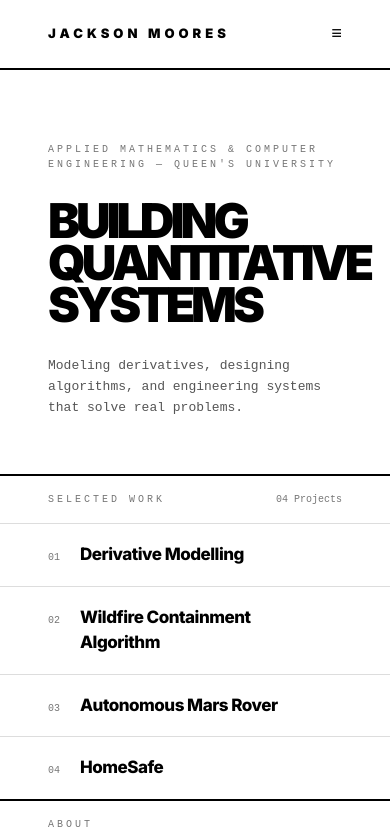
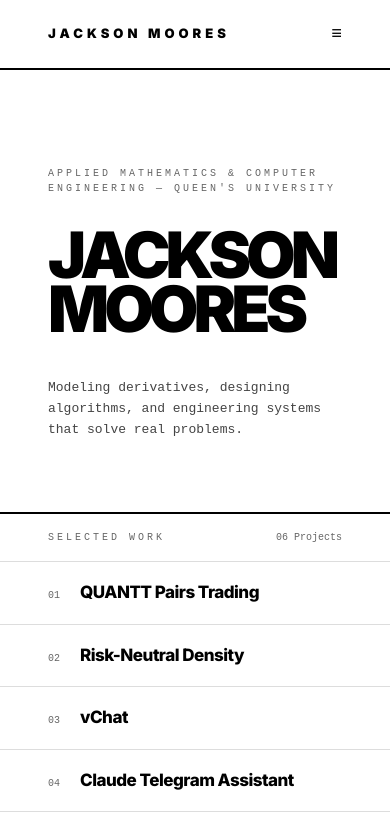
Before and after one commit to jcmcode/jack-portfolio, a Next.js app: page / in a window 390 px wide. Shown: the top 833 px of the page. Built offline with nearby package versions, Linux system fonts and the light colour scheme.

Commit message:
feat: darker grey text, bigger hero with name, accurate projects from GitHub, gitignore PDFs

```diff
--- a/src/app/globals.css
+++ b/src/app/globals.css
@@ -9,8 +9,8 @@
 :root {
   --bg: #fff;
   --fg: #000;
-  --text-secondary: #555;
-  --text-muted: #767676;
+  --text-secondary: #444;
+  --text-muted: #666;
   --border: #000;
   --border-subtle: #ddd;
   --hover-bg: #000;
--- a/src/components/hero.tsx
+++ b/src/components/hero.tsx
@@ -8,13 +8,13 @@ export default function Hero() {
   return (
     <section
       style={{
-        padding: "72px 48px 56px",
+        padding: "96px 48px 72px",
         borderBottom: "2px solid var(--border)",
       }}
     >
       <SnapIn>
         <div
-          className="font-mono text-[10px] uppercase tracking-[3px] mb-7"
+          className="font-mono text-[10px] uppercase tracking-[3px] mb-8"
           style={{ color: "var(--text-muted)" }}
         >
           {PERSONAL.tagline} — {PERSONAL.university}
@@ -23,21 +23,19 @@ export default function Hero() {
 
       <SnapIn delay={0.05}>
         <h1
-          className="text-[clamp(48px,8vw,72px)] font-black leading-[0.88] mb-7"
-          style={{ letterSpacing: "-4px", color: "var(--fg)" }}
+          className="text-[clamp(64px,12vw,120px)] font-black leading-[0.85] mb-10"
+          style={{ letterSpacing: "-5px", color: "var(--fg)" }}
         >
-          BUILDING
+          JACKSON
           <br />
-          QUANTITATIVE
-          <br />
-          SYSTEMS
+          MOORES
         </h1>
       </SnapIn>
 
       <SnapIn delay={0.1}>
         <div className="flex justify-between items-end">
           <p
-            className="font-mono text-[13px] leading-relaxed max-w-[420px]"
+            className="font-mono text-[13px] leading-relaxed max-w-[480px]"
             style={{ color: "var(--text-secondary)" }}
           >
             {PERSONAL.intro}
--- a/src/data/projects.ts
+++ b/src/data/projects.ts
@@ -19,84 +19,159 @@ export interface Project {
 
 export const projects: Project[] = [
   {
-    slug: "derivative-modelling",
-    title: "Derivative Modelling",
-    description: "Financial modeling toolkit using the Breeden-Litzenberger theorem for extracting risk-neutral probability distributions from option prices.",
-    tags: ["Python", "NumPy", "Quantitative Finance"],
-    status: "In Progress",
-    timeline: "2025 — Present",
-    role: "Solo Developer",
-    githubUrl: "https://github.com/jcmcode",
+    slug: "pairs-trading",
+    title: "QUANTT Pairs Trading",
+    description:
+      "Quantitative trading framework that discovers and trades equity pairs through unsupervised clustering across 142 tickers and 5 sectors.",
+    tags: ["Python", "Scikit-learn", "Pandas", "Quantitative Finance"],
+    status: "Complete",
+    timeline: "2024 — 2025",
+    role: "QUANTT Research Group",
+    githubUrl: "https://github.com/jcmcode/QUANTT-PairsTrading",
     stats: [
-      { value: "3", label: "Pricing Models" },
-      { value: "~2K", label: "Lines of Code" },
-      { value: "PDF", label: "Risk-Neutral Dist." },
+      { value: "64%", label: "Profitability" },
+      { value: "142", label: "Tickers Analyzed" },
+      { value: "5x", label: "vs Random Selection" },
     ],
     sections: {
-      overview: "A financial modeling toolkit that uses the Breeden-Litzenberger theorem to extract risk-neutral probability distributions from option prices. The goal is to build an intuitive system for pricing derivatives and understanding implied market expectations.",
-      approach: "Option chain data ingestion and cleaning pipeline. Numerical differentiation of call prices to extract risk-neutral PDFs. Monte Carlo simulation for exotic derivative pricing. Visualization suite for probability distributions and Greeks.",
-      results: "Successfully extracted implied probability distributions that closely match historical realized distributions. The toolkit provides a clean interface for exploring how market expectations shift across different expiration dates.",
-      learnings: "Deepened understanding of the relationship between option prices and probabilistic expectations. Practical challenges of numerical methods — noise handling, interpolation choices, and the importance of robust data pipelines.",
+      overview:
+        "A quantitative trading research framework that discovers and trades equity pairs through unsupervised clustering. Instead of traditional cointegration, it identifies assets that repeatedly cluster together based on real-time feature similarity, then validates and backtests these persistent pairs across 142 tickers in 5 sectors.",
+      approach:
+        "Used OPTICS, KMeans, and DBSCAN clustering to identify pairs based on feature similarity rather than price correlation. Validated pairs through a 5-test scored methodology with permutation testing. Applied Kalman-filtered hedge ratios for dynamic position sizing with 10bps transaction cost modeling.",
+      results:
+        "Achieved 5x improvement over random pair selection (4.0% vs 0.8% pass rate). Identified 3,643 pairs exceeding 8% noise-adjusted frequency threshold. 64% profitability on top 50 pairs. 940 statistically significant pairs confirmed via permutation testing.",
+      learnings:
+        "Developed deep understanding of unsupervised learning applied to financial data. Learned the importance of rigorous statistical validation — permutation testing revealed that many seemingly profitable pairs were indistinguishable from noise without proper controls.",
     },
   },
   {
-    slug: "wildfire-containment",
-    title: "Wildfire Containment Algorithm",
-    description: "UAV coordination system using Lloyd's algorithm for optimal wildfire containment positioning.",
-    tags: ["C++", "Algorithms"],
+    slug: "risk-neutral-density",
+    title: "Risk-Neutral Density",
+    description:
+      "Implements Breeden-Litzenberger (1978) to extract market-implied probability distributions from SPY options data.",
+    tags: ["Python", "Jupyter", "Options Pricing", "Finance"],
     status: "Complete",
-    timeline: "2024",
+    timeline: "2025",
     role: "Solo Developer",
+    githubUrl: "https://github.com/jcmcode/risk-neutral-density",
     stats: [
-      { value: "Lloyd's", label: "Core Algorithm" },
-      { value: "Multi", label: "UAV Coordination" },
-      { value: "C++", label: "Implementation" },
+      { value: "19", label: "Figures Generated" },
+      { value: "SPY", label: "Options Data" },
+      { value: "B-L", label: "Core Method" },
     ],
     sections: {
-      overview: "A system for coordinating multiple UAVs to optimally contain wildfire spread using Lloyd's algorithm for Voronoi-based positioning.",
-      approach: "Implemented Lloyd's algorithm to iteratively compute optimal UAV positions based on fire perimeter geometry. Simulation engine models fire spread dynamics to test containment strategies.",
-      results: "Achieved effective containment positioning that adapts to changing fire perimeters in real-time simulation.",
-      learnings: "Gained experience with computational geometry, Voronoi diagrams, and real-time optimization under changing constraints.",
+      overview:
+        "Implements the Breeden-Litzenberger (1978) method to extract market-implied probability distributions from live SPY options data. Demonstrates how option prices encode forward-looking market expectations about asset price movements and tail risks.",
+      approach:
+        "Live SPY options data acquisition and processing. Volatility smile extraction via Black-Scholes inversion using Brent's algorithm. Risk-neutral density recovery using butterfly spread approximation with cubic spline interpolation.",
+      results:
+        "Generated 19 publication-quality figures showing market-implied distributions. Key empirical finding: the market assigns 2-10x more probability to large declines (10-20%) versus lognormal predictions, reflecting persistent post-1987 crash hedging demand.",
+      learnings:
+        "Deepened understanding of how option markets price tail risk. The gap between risk-neutral and real-world distributions reveals the price of fear embedded in option markets.",
     },
   },
   {
-    slug: "mars-rover",
-    title: "Autonomous Mars Rover",
-    description: "LiDAR-based autonomous navigation system for Mars rover traversal over uneven terrain.",
-    tags: ["C++", "LiDAR"],
+    slug: "vchat",
+    title: "vChat",
+    description:
+      "Self-hosted P2P encrypted video chat with zero accounts, tracking, or media servers. Supports 2-6 participants.",
+    tags: ["SvelteKit", "TypeScript", "WebRTC", "Docker"],
     status: "Complete",
-    timeline: "2024",
-    role: "Team Project",
+    timeline: "2025",
+    role: "Solo Developer",
+    githubUrl: "https://github.com/jcmcode/vchat",
     stats: [
-      { value: "LiDAR", label: "Sensor Suite" },
-      { value: "A*", label: "Path Planning" },
-      { value: "C++", label: "Implementation" },
+      { value: "P2P", label: "Architecture" },
+      { value: "E2E", label: "Encryption" },
+      { value: "6", label: "Max Participants" },
     ],
     sections: {
-      overview: "An autonomous navigation system for a Mars rover prototype that uses LiDAR sensing to traverse uneven terrain without human intervention.",
-      approach: "Point cloud processing from LiDAR data to build terrain maps. A* pathfinding with terrain cost heuristics. Real-time obstacle detection and path replanning.",
-      results: "Successfully navigated simulated Martian terrain with obstacle avoidance and efficient path planning.",
-      learnings: "Learned about sensor fusion, real-time systems constraints, and the challenges of autonomous decision-making in uncertain environments.",
+      overview:
+        "A self-hosted peer-to-peer encrypted video chat application with zero accounts, tracking, or media servers. Built for privacy — all media streams are encrypted end-to-end via WebRTC DTLS-SRTP with no data touching a central server.",
+      approach:
+        "SvelteKit frontend with TypeScript, Node.js WebSocket signaling server for peer discovery only. Docker + Caddy reverse proxy + Coturn TURN server for NAT traversal. Full mesh topology for up to 6 participants.",
+      results:
+        "Feature-complete video chat with screen sharing, file transfer, text chat, reactions, room passwords, and group admission control. Fully self-hostable with Docker Compose.",
+      learnings:
+        "Learned the complexity of WebRTC — NAT traversal, STUN/TURN relay fallbacks, and the tradeoffs of mesh vs SFU topology. Building for privacy-first means rethinking assumptions about what needs to be centralized.",
+    },
+  },
+  {
+    slug: "claude-telegram",
+    title: "Claude Telegram Assistant",
+    description:
+      "Personal AI assistant integrating Telegram with Claude Code CLI, with autonomous routines and a skill system.",
+    tags: ["Python", "Claude API", "Telegram", "MCP"],
+    status: "Complete",
+    timeline: "2025",
+    role: "Solo Developer",
+    githubUrl: "https://github.com/jcmcode/claude-telegram-assistant",
+    stats: [
+      { value: "MCP", label: "Protocol" },
+      { value: "Auto", label: "Routines" },
+      { value: "3-Tier", label: "Memory" },
+    ],
+    sections: {
+      overview:
+        "A personal assistant that integrates Telegram messaging with Claude Code CLI, giving Claude access to a full tool ecosystem — calendar, email, reminders, browser, files — via Telegram commands and autonomous heartbeat routines.",
+      approach:
+        "Skill system with keyword/regex auto-detection for commands (+email, +schedule, +remind, +task). Three-tier memory architecture: hot context, index, and knowledge tree. Autonomous heartbeat routines for morning briefings, midday checks, and evening summaries via launchd scheduling.",
+      results:
+        "Functional personal assistant with 2-hour session persistence, task queue for autonomous execution, and full MCP tool integration. Handles daily scheduling, email drafting, and proactive reminders without manual invocation.",
+      learnings:
+        "Learned about designing agentic systems that balance autonomy with user control. The three-tier memory architecture was essential — without it, context degradation made the assistant unreliable across sessions.",
+    },
+  },
+  {
+    slug: "pomo",
+    title: "Pomo",
+    description:
+      "Lightweight native macOS Pomodoro timer with dual-ring display and menu bar integration.",
+    tags: ["Swift", "SwiftUI", "macOS"],
+    status: "Complete",
+    timeline: "2025",
+    role: "Solo Developer",
+    githubUrl: "https://github.com/jcmcode/pomo",
+    stats: [
+      { value: "Swift 6", label: "Language" },
+      { value: "Native", label: "macOS App" },
+      { value: "3", label: "Presets" },
+    ],
+    sections: {
+      overview:
+        "A lightweight native macOS Pomodoro timer with a dual-ring visual display, menu bar integration with progress indicator, and customizable work/break intervals.",
+      approach:
+        "Built with SwiftUI targeting macOS 14+. Three presets (Classic 25/5, Deep Work 50/10, Short Sprint 15/3) plus custom sequences. Granular notification system with system alerts, audio cues, and menu bar visual indicators.",
+      results:
+        "Clean, focused timer app that stays out of the way. Menu bar integration means it's always accessible without cluttering the desktop. Light/dark mode support follows system preferences.",
+      learnings:
+        "First native macOS app. Learned SwiftUI's declarative approach and the nuances of menu bar app development — managing window lifecycle and background execution differently from standard apps.",
     },
   },
   {
     slug: "homesafe",
-    title: "HomeSafe",
-    description: "AI-powered safety route optimizer built at QHacks 2024, placing 6th overall.",
-    tags: ["QHacks 2024", "AI", "Safety"],
+    title: "HomeSafe Kingston",
+    description:
+      "Crime safety analysis tool for Kingston with route safety recommendations. Built at QHacks 2024, placing 6th.",
+    tags: ["Python", "Flask", "QHacks 2024"],
     status: "QHacks 2024 — 6th Place",
     timeline: "2024",
     role: "Hackathon Team",
+    githubUrl: "https://github.com/jcmcode/HomeSafe-Kingston",
     stats: [
       { value: "6th", label: "QHacks Placement" },
       { value: "36h", label: "Build Time" },
-      { value: "AI", label: "Route Optimization" },
+      { value: "Flask", label: "Web Framework" },
     ],
     sections: {
-      overview: "An AI-powered route optimization tool that finds the safest walking routes by analyzing crime data, lighting conditions, and foot traffic patterns.",
-      approach: "Aggregated public safety data sources. Built a weighted graph model where edge costs incorporate safety metrics. AI model scores route segments for relative safety.",
-      results: "Placed 6th overall at QHacks 2024. Judges highlighted the practical impact and clean UX of the safety route recommendations.",
-      learnings: "First major hackathon experience. Learned to scope aggressively, divide work effectively in a team, and present technical work to non-technical judges.",
+      overview:
+        "A crime safety analysis tool for Kingston that processes crime statistics and incident data, providing route safety recommendations via a Flask web interface.",
+      approach:
+        "Aggregated Kingston crime data from CSV datasets. Built a safe routing engine (safe_router.py) that scores route segments based on historical incident density. Flask web app for visualization and route input.",
+      results:
+        "Placed 6th overall at QHacks 2024. Judges highlighted the practical impact and clean UX of the safety route recommendations.",
+      learnings:
+        "First major hackathon experience. Learned to scope aggressively under time pressure, divide work effectively in a team, and present technical work to non-technical judges.",
     },
   },
 ];
```
Also changed, not shown: 1 other file (tests, documents, lock files or other folders).
